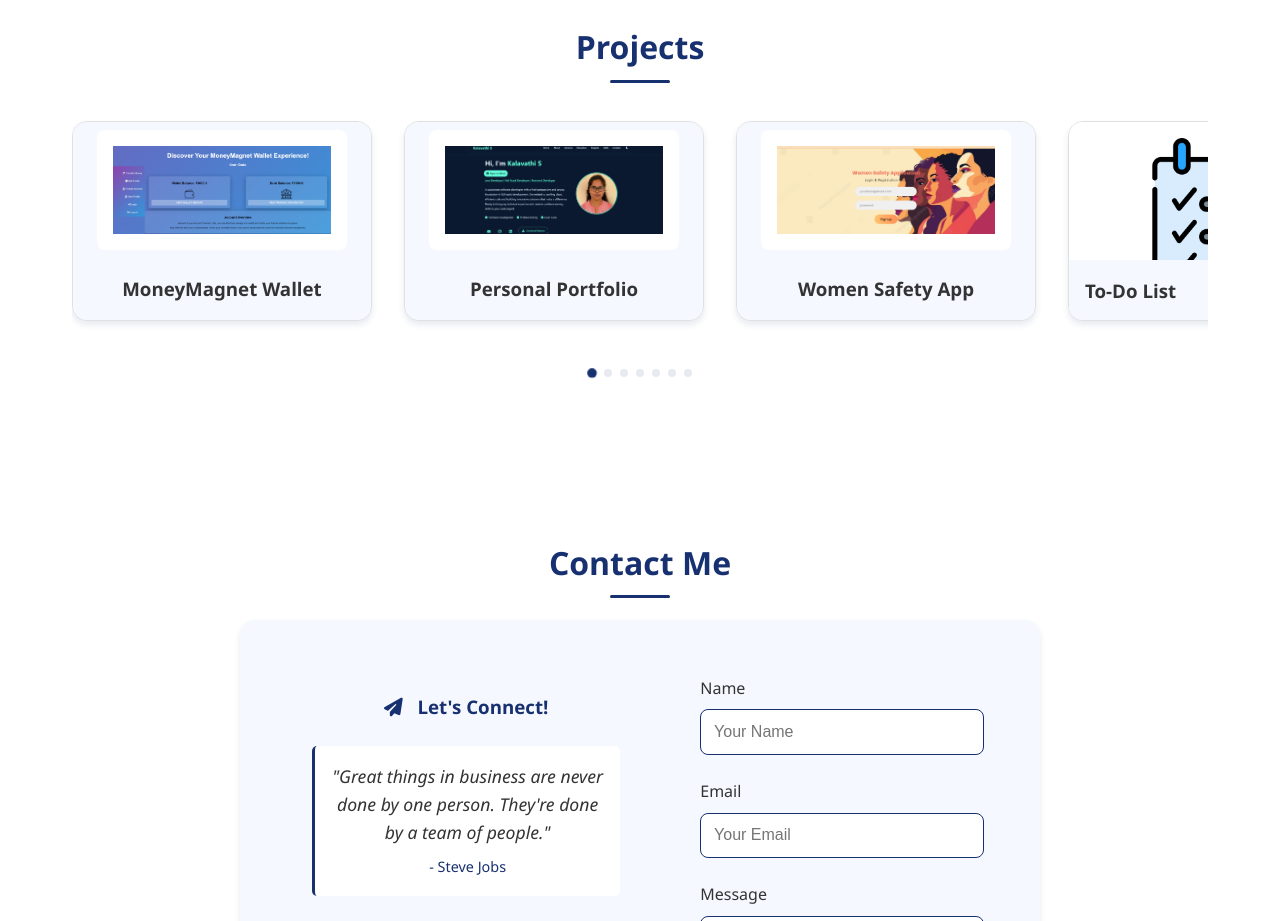
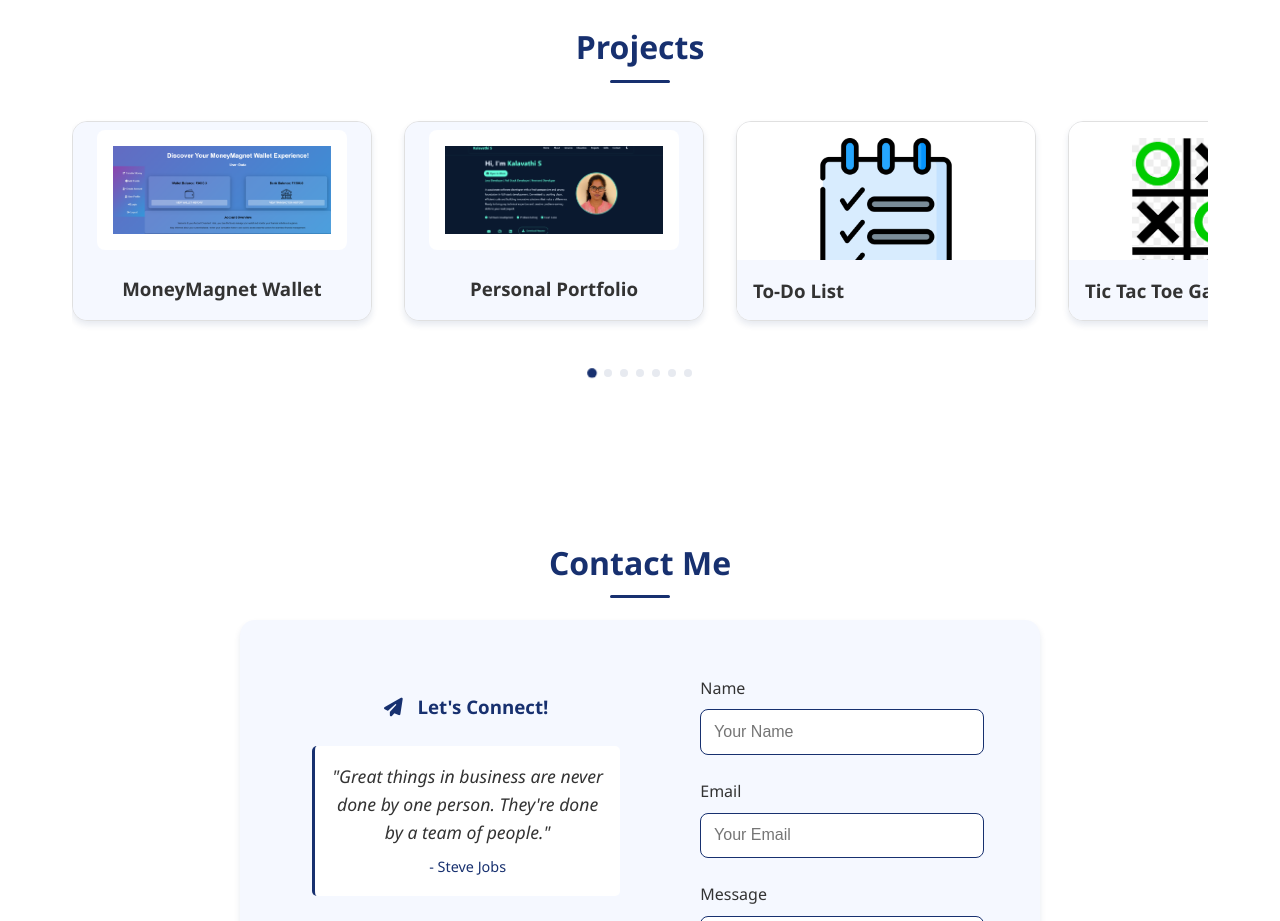
Before and after one commit to Kalavathi18/personal-portfolio1, a plain HTML site: page index.html in a window 1280 px wide. Shown: the part 4200-5121 px from the top of the page. Drawn offline with nearby package versions, Linux system fonts and the light colour scheme; a script that the page names is missing.

Commit message:
Update index.html

```diff
--- a/index.html
+++ b/index.html
@@ -288,34 +288,9 @@
                 </div>
             </div>
 
-            <!-- 3. Women Safety App -->
-            <div class="project-card">
-                <div class="project-preview">
-                    <img src="women.png" alt="Women Safety App" class="project-preview-img">
-                    <h3>Women Safety App</h3>
-                </div>
-                <div class="project-details">
-                    <h3>Women Safety App</h3>
-                    <p class="project-description">
-                        A comprehensive web application focused on women's safety, providing emergency assistance, real-time location tracking, and immediate response features for crisis situations.
-                    </p>
-                    <div class="tech-stack">
-                        <span class="tech-tag">HTML</span>
-                        <span class="tech-tag">CSS</span>
-                        <span class="tech-tag">JavaScript</span>
-                        <span class="tech-tag">Bootstrap</span>
-                    </div>
-                    <div class="project-features">
-                        <p><i class="fas fa-check-circle"></i> One-click emergency alert system</p>
-                        <p><i class="fas fa-check-circle"></i> Real-time location sharing</p>
-                        <p><i class="fas fa-check-circle"></i> Emergency contact management</p>
-                        <p><i class="fas fa-check-circle"></i> Safety resource directory</p>
-                    </div>
-                    <a href="https://github.com/kalavathi18/women-safety-app" target="_blank" class="project-link">View Project <i class="fas fa-arrow-right"></i></a>
-                </div>
-            </div>
 
-            <!-- 4. To-Do List -->
+
+            <!-- 3. To-Do List -->
             <div class="project-card">
                 <div class="project-image">
                     <img src="todolist.png" alt="To-Do List">
@@ -341,7 +316,7 @@
                 </div>
             </div>
 
-            <!-- 5. Tic Tac Toe Game -->
+            <!-- 4. Tic Tac Toe Game -->
             <div class="project-card">
                 <div class="project-image">
                     <img src="tictactoe.png" alt="Tic Tac Toe Game">
@@ -359,7 +334,7 @@
                 </div>
             </div>
 
-            <!-- 6. Secure Key Generator -->
+            <!-- 5. Secure Key Generator -->
             <div class="project-card">
                 <div class="project-image">
                     <img src="key.jpeg" alt="Secure Key Generator">
```
